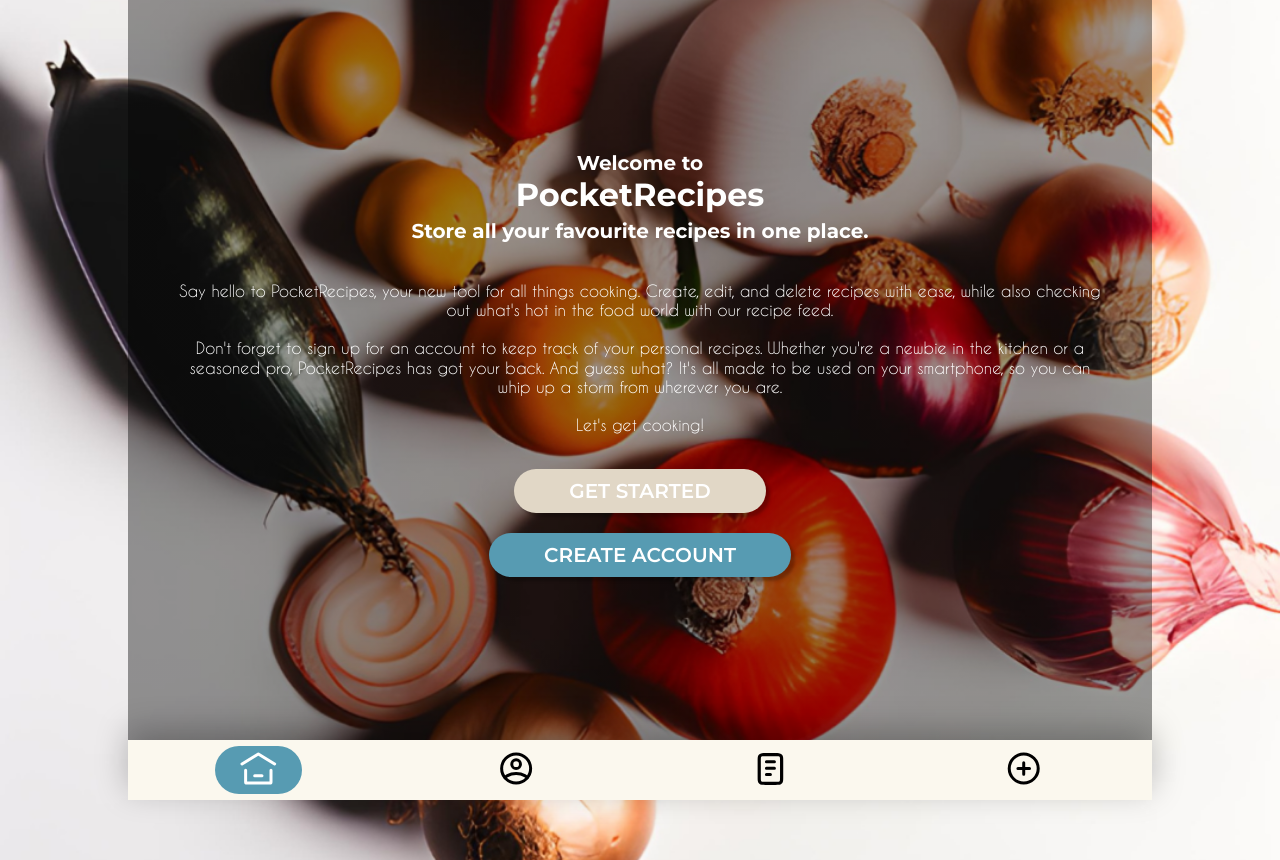
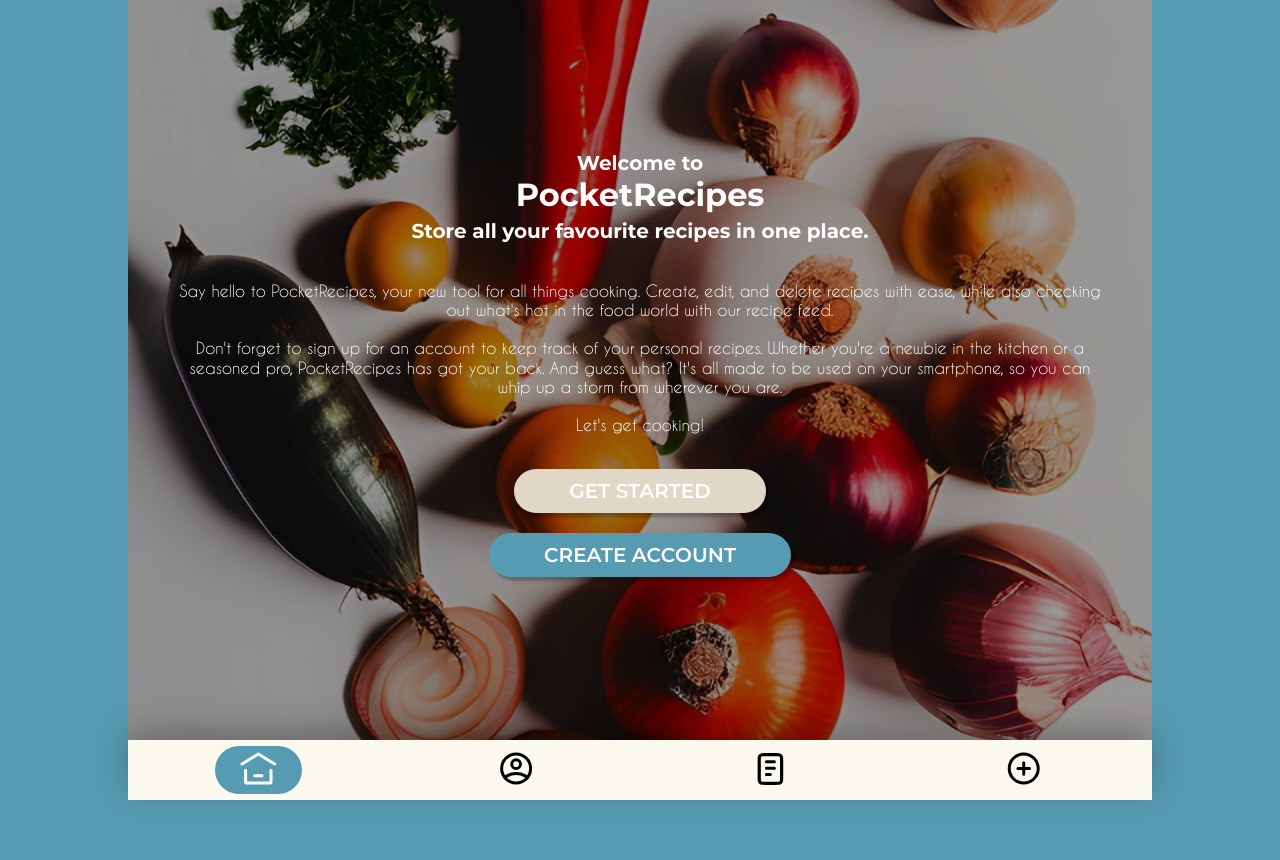
Before and after one commit to zhva/PocketRecipes, a React (Create React App) app: page / in a window 1280 px wide. Built offline with nearby package versions, Linux system fonts and the light colour scheme; no server answers; the HTML template or start-up script is replaced by a standard one.

Commit message:
fixes styling bugs

```diff
--- a/src/App.scss
+++ b/src/App.scss
@@ -19,6 +19,8 @@
 @import './scss/IngredientPreparationLists.scss';
 @import './scss/Popup.scss';
 
+
+@import './scss/HomeFeed.scss';
 @import './scss/Recipe.scss';
 @import './scss/CreateRecipe.scss';
 @import './scss/Login.scss';
@@ -38,7 +40,7 @@ body {
   margin: 0;
   width: 100%;
   height: 100vh;
-  background: url("./images/recipeBG.png") center/cover no-repeat, hsl(195, 37, 52, 100%);
+  background-color: hsl(195, 37, 52, 100%);
   background-repeat:  no-repeat;
   background-size: cover;
 }
--- a/src/scss/HomeFeed.scss
+++ b/src/scss/HomeFeed.scss
@@ -1,12 +1,11 @@
-@import '../scss/variables.scss';
-@import '../scss/global.scss';
-
+@import './variables.scss';
 
 .home-container {
     position: relative;
     width: 100%;
     min-height: 100vh;
     padding-bottom: 5%;
+    background: url("../images/recipeBG.png") center/cover no-repeat;
     height: auto;
     &:before {
         content: '';
--- a/src/scss/StartingPage.scss
+++ b/src/scss/StartingPage.scss
@@ -15,7 +15,7 @@
     flex-direction: column;
     align-items: center;
     justify-content: space-evenly;
-    background-image: linear-gradient($dark-filter,$dark-filter);
+    background-image: linear-gradient($dark-filter,$dark-filter), url(../images/BG.jpg);
     background-repeat: no-repeat;
     background-size: cover;
     .buttons-container {
```
